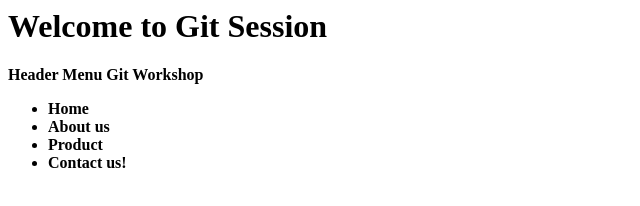
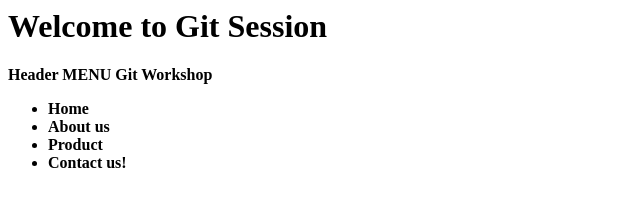
Before and after one commit to YesnotBot/Workshop, a plain HTML site: page index.html in a window 1280 px wide. Shown: the full height of the page, 0-640 px from the left. Drawn offline with Linux system fonts and the light colour scheme.

Commit message:
header menu changed

```diff
--- a/index.html
+++ b/index.html
@@ -4,7 +4,7 @@
 </head>
 <body>
 	<h1>Welcome to Git Session</h1>
-	<b>Header Menu</b>
+	<b>Header MENU</b>
 	<b>Git Workshop<b>
 	<ul>
 	<li>Home</li>
```
